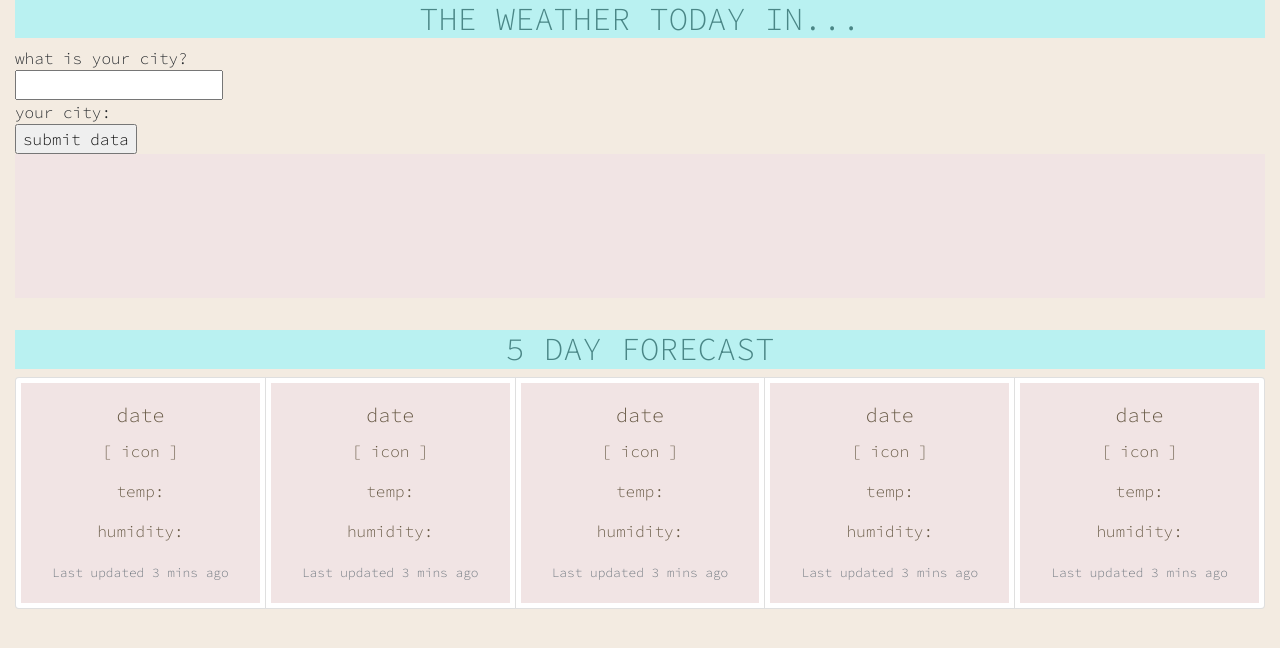
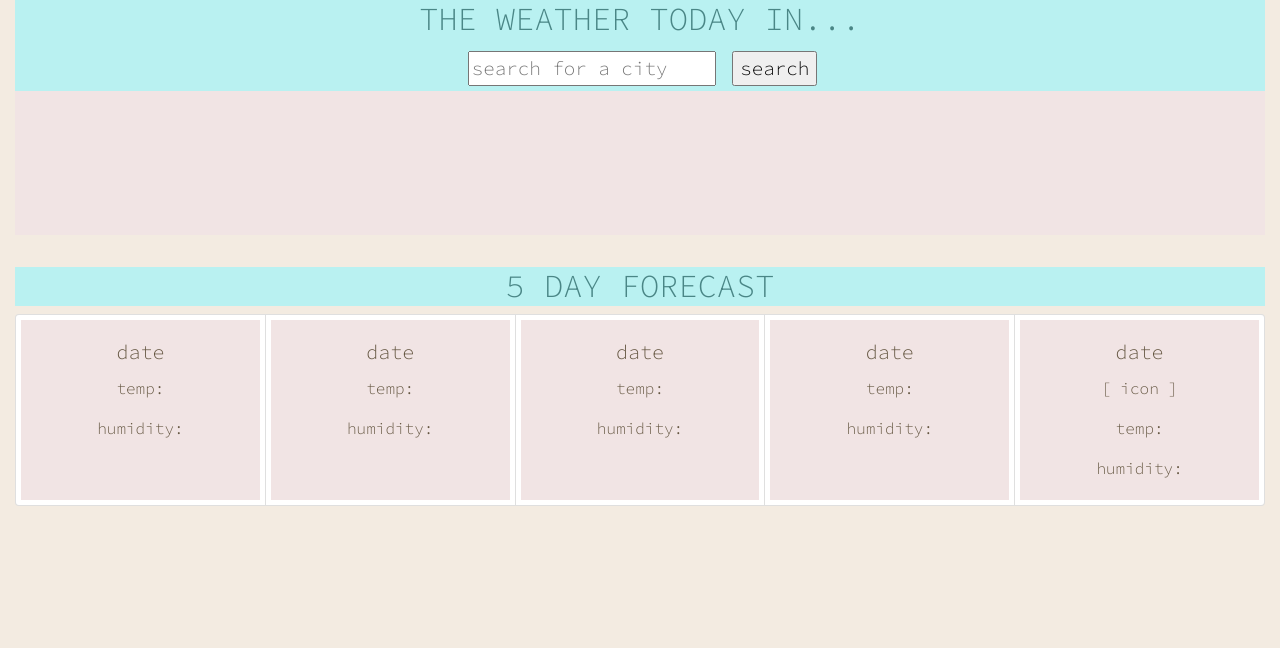
Before and after one commit to claudialove/weather-app, a plain HTML site: page index.html in a window 1280 px wide. Drawn offline with nearby package versions, Linux system fonts and the light colour scheme; no server answers.

Commit message:
yay! search is workinggit add -A

```diff
--- a/index.html
+++ b/index.html
@@ -19,20 +19,16 @@
 </head>
 
 <body>
-    <!-- need a title bar -->
+    <!-- need a title bar with search -->
     <div class = "container-fluid">
     <div class="page-header" id="today">
       <h2>THE WEATHER TODAY IN...</h2>
+      <div>
+        <input type="text" id="city-input" placeholder="search for a city" />
+        <input type="button" value="search" onclick="showData();" />
+      </div>
     </div>
 
-    <!-- This form will be where users input data about the city -->
-
-    <div>
-      what is your city? <br>
-      <input type="text" id="city-input" /><br>
-      your city: <label id="label-city"></label><br>
-      <input type="button" value="submit data" onclick="showData();" />
-  </div>
 
     <!-- need a display card for body -->
     <div class="jumbotron jumbotron-fluid">
@@ -54,37 +50,29 @@
         <div class="card">
           <div class="card-body">
             <h5 class="card-title" id="day1-date">date</h5>
-            <p class="card-text" id="day1-icon">[ icon ]</p>
             <p class="card-text" id="day1-temp">temp: </p>
             <p class="card-text" id="day1-humidity">humidity: </p>
-            <p class="card-text"><small class="text-muted">Last updated 3 mins ago</small></p>
           </div>
         </div>
         <div class="card">
           <div class="card-body">
             <h5 class="card-title" id="day2-date">date</h5>
-            <p class="card-text" id="day2-icon">[ icon ]</p>
             <p class="card-text" id="day2-temp">temp: </p>
             <p class="card-text" id="day2-humidity">humidity: </p>
-            <p class="card-text"><small class="text-muted">Last updated 3 mins ago</small></p>
           </div>
         </div>
         <div class="card">
             <div class="card-body">
               <h5 class="card-title" id="day3-date">date</h5>
-              <p class="card-text" id="day3-icon">[ icon ]</p>
               <p class="card-text" id="day3-temp">temp: </p>
               <p class="card-text" id="day3-humidity">humidity: </p>
-              <p class="card-text"><small class="text-muted">Last updated 3 mins ago</small></p>
             </div>
           </div>
           <div class="card">
             <div class="card-body">
               <h5 class="card-title" id="day4-date">date</h5>
-              <p class="card-text" id="day4-icon">[ icon ]</p>
               <p class="card-text" id="day4-temp">temp: </p>
               <p class="card-text" id="day4-humidity">humidity: </p>
-              <p class="card-text"><small class="text-muted">Last updated 3 mins ago</small></p>
             </div>
           </div>
         <div class="card">
@@ -93,7 +81,6 @@
             <p class="card-text" id="day5-icon">[ icon ]</p>
             <p class="card-text" id="day5-temp">temp: </p>
             <p class="card-text" id="day5-humidity">humidity: </p>
-            <p class="card-text"><small class="text-muted">Last updated 3 mins ago</small></p>
           </div>
         </div>
       </div>
--- a/script.js
+++ b/script.js
@@ -12,27 +12,15 @@
   $("#label-city").html(city);
   console.log(city);
 
-        //taking the user input from the text box and turning it into an array that can be looped over and parsed out using json to save in local storage
-        var userInput = [];
-        var city = [userInput];
-        const currentInput = JSON.parse(localStorage.getItem("city"));
-        if (currentInput) {
-            for (i = 0; i < currentInput.length; i++) {
-                city.push(currentInput[i])
-            }
-        }
-        localStorage.setItem("city", JSON.stringify(city))
-    }
 
   var APIKey = "510f5ff0cb0a45dc6e2c8d7c150ce80e";
-    // Here we are building the URL we need to query the database
-    var queryURL = "https://api.openweathermap.org/data/2.5/weather?q=Fairfax,Virginia&appid=" + APIKey;
+  var queryURL = "https://api.openweathermap.org/data/2.5/weather?q=" + city + "&appid=" + APIKey;
 
   // We then created an AJAX call
   $.ajax({
     url: queryURL,
     method: "GET"
-      }).then(function(response) {
+  }).then(function (response) {
     console.log(queryURL);
     console.log(response);
     console.log(response.main.temp);
@@ -49,7 +37,7 @@
     var tempF = Math.floor(parseInt(tempK) - 273.15) * 1.80 + 32;
 
     // Create CODE HERE to transfer content to HTML
-        $("#city-display").text( city);
+    $("#city-display").text(city);
     $("#temp").text("Temperature: " + tempF + "°");
     $("#humidity").text("Humidity is: " + humidity + "%");
     $("#wind-speed").text("Wind speed of: " + windSpeed + "mph");
@@ -57,3 +45,4 @@
 
 
   });
+}
--- a/style.css
+++ b/style.css
@@ -8,6 +8,10 @@ body {
     text-align: center;
     background: rgb(185, 241, 241);
     color: rgb(74, 134, 134);
+}
+
+#city-input {
+  margin: 5px;
 }
 
 #search {
```
Lines whose indentation alone changed are shown as unchanged.
